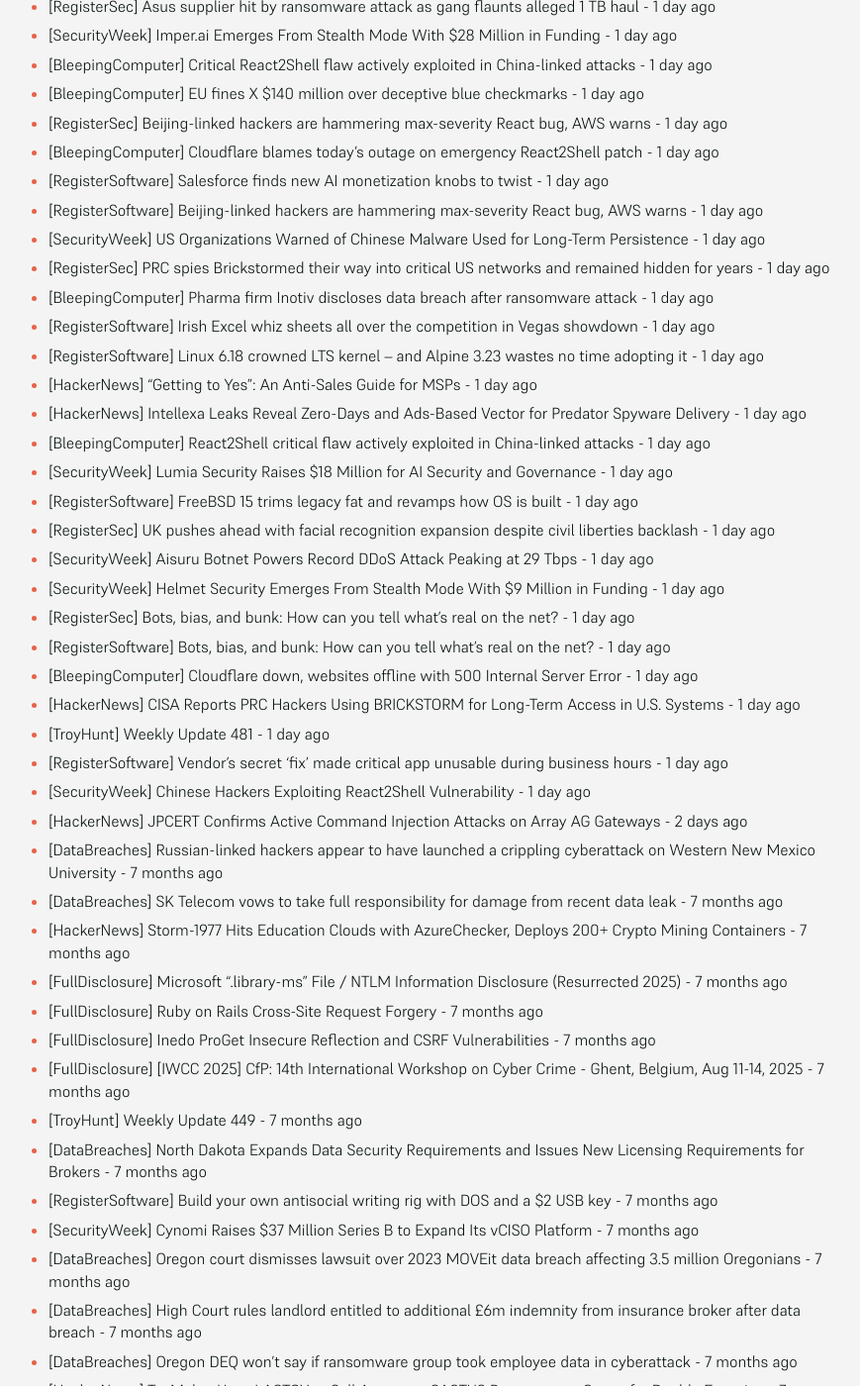
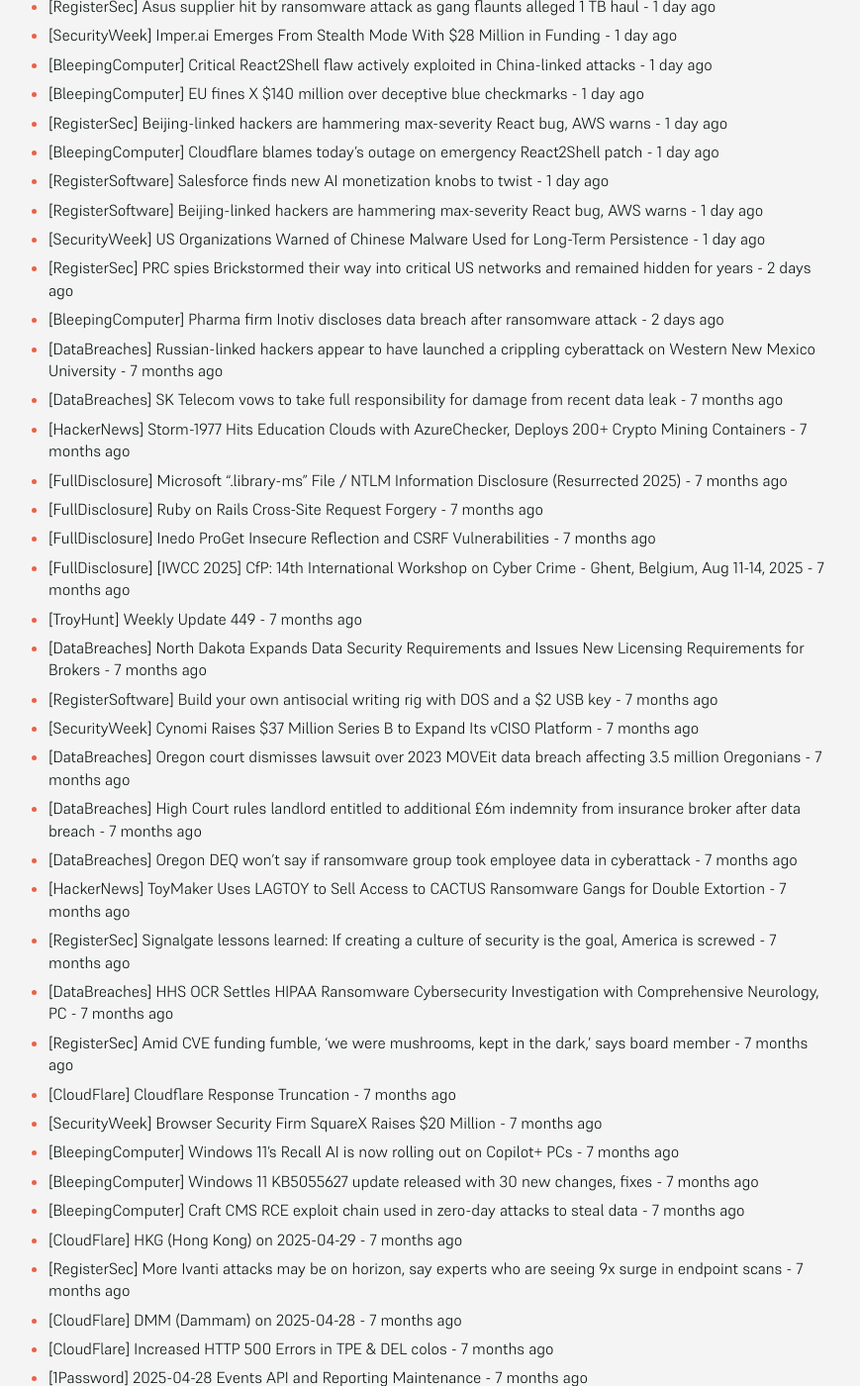
Before and after one commit to SecOpsNews/news, a Jekyll site: the page built from index.md, in a window 1280 px wide and 1400 px high, scrolled down 1133 px. Shown: the whole window at 99% size, without its empty margins (215-1084 px from the left). Built offline with Jekyll 4.4.1, drawn with Linux system fonts in a browser that asks for light colours; some of the changed text lies outside the part shown.

Commit message:
New Feed

```diff
--- a/index.md
+++ b/index.md
@@ -9,13 +9,13 @@ description: Latest Updates
 
 <!-- SecOps start -->
 
-- [BleepingComputer] React2Shell flaw exploited to breach 30 orgs, 77k IP addresses vulnerable - 11 hours ago
-- [BleepingComputer] New wave of VPN login attempts targets Palo Alto GlobalProtect portals - 12 hours ago
-- [HackerNews] Researchers Uncover 30+ Flaws in AI Coding Tools Enabling Data Theft and RCE Attacks - 14 hours ago
-- [BrianKrebs] Drones to Diplomas: How Russia’s Largest Private University is Linked to a $25M Essay Mill - 16 hours ago
-- [HackerNews] Critical React2Shell Flaw Added to CISA KEV After Confirmed Active Exploitation - 19 hours ago
-- [RegisterSec] Death to one-time text codes: Passkeys are the new hotness in MFA - 21 hours ago
-- [HIBP] KinoKong - 817,808 breached accounts - 21 hours ago
+- [BleepingComputer] React2Shell flaw exploited to breach 30 orgs, 77k IP addresses vulnerable - 18 hours ago
+- [BleepingComputer] New wave of VPN login attempts targets Palo Alto GlobalProtect portals - 19 hours ago
+- [HackerNews] Researchers Uncover 30+ Flaws in AI Coding Tools Enabling Data Theft and RCE Attacks - 21 hours ago
+- [BrianKrebs] Drones to Diplomas: How Russia’s Largest Private University is Linked to a $25M Essay Mill - 23 hours ago
+- [HackerNews] Critical React2Shell Flaw Added to CISA KEV After Confirmed Active Exploitation - 1 day ago
+- [RegisterSec] Death to one-time text codes: Passkeys are the new hotness in MFA - 1 day ago
+- [HIBP] KinoKong - 817,808 breached accounts - 1 day ago
 - [RegisterSec] Crims using social media images, videos in 'virtual kidnapping' scams - 1 day ago
 - [CloudFlare] PDX (Portland) on 2025-12-11 - 1 day ago
 - [RegisterSoftware] Salesforce has come up with the most credible threat yet to ServiceNow, and Benioff is crowing about it - 1 day ago
@@ -44,26 +44,8 @@ description: Latest Updates
 - [RegisterSoftware] Salesforce finds new AI monetization knobs to twist - 1 day ago
 - [RegisterSoftware] Beijing-linked hackers are hammering max-severity React bug, AWS warns - 1 day ago
 - [SecurityWeek] US Organizations Warned of Chinese Malware Used for Long-Term Persistence - 1 day ago
-- [RegisterSec] PRC spies Brickstormed their way into critical US networks and remained hidden for years - 1 day ago
-- [BleepingComputer] Pharma firm Inotiv discloses data breach after ransomware attack - 1 day ago
-- [RegisterSoftware] Irish Excel whiz sheets all over the competition in Vegas showdown - 1 day ago
-- [RegisterSoftware] Linux 6.18 crowned LTS kernel – and Alpine 3.23 wastes no time adopting it - 1 day ago
-- [HackerNews] "Getting to Yes": An Anti-Sales Guide for MSPs - 1 day ago
-- [HackerNews] Intellexa Leaks Reveal Zero-Days and Ads-Based Vector for Predator Spyware Delivery - 1 day ago
-- [BleepingComputer] React2Shell critical flaw actively exploited in China-linked attacks - 1 day ago
-- [SecurityWeek] Lumia Security Raises $18 Million for AI Security and Governance - 1 day ago
-- [RegisterSoftware] FreeBSD 15 trims legacy fat and revamps how OS is built - 1 day ago
-- [RegisterSec] UK pushes ahead with facial recognition expansion despite civil liberties backlash - 1 day ago
-- [SecurityWeek] Aisuru Botnet Powers Record DDoS Attack Peaking at 29 Tbps - 1 day ago
-- [SecurityWeek] Helmet Security Emerges From Stealth Mode With $9 Million in Funding - 1 day ago
-- [RegisterSec] Bots, bias, and bunk: How can you tell what's real on the net? - 1 day ago
-- [RegisterSoftware] Bots, bias, and bunk: How can you tell what's real on the net? - 1 day ago
-- [BleepingComputer] Cloudflare down, websites offline with 500 Internal Server Error - 1 day ago
-- [HackerNews] CISA Reports PRC Hackers Using BRICKSTORM for Long-Term Access in U.S. Systems - 1 day ago
-- [TroyHunt] Weekly Update 481 - 1 day ago
-- [RegisterSoftware] Vendor's secret 'fix' made critical app unusable during business hours - 1 day ago
-- [SecurityWeek] Chinese Hackers Exploiting React2Shell Vulnerability - 1 day ago
-- [HackerNews] JPCERT Confirms Active Command Injection Attacks on Array AG Gateways - 2 days ago
+- [RegisterSec] PRC spies Brickstormed their way into critical US networks and remained hidden for years - 2 days ago
+- [BleepingComputer] Pharma firm Inotiv discloses data breach after ransomware attack - 2 days ago
 - [DataBreaches] Russian-linked hackers appear to have launched a crippling cyberattack on Western New Mexico University - 7 months ago
 - [DataBreaches] SK Telecom vows to take full responsibility for damage from recent data leak - 7 months ago
 - [HackerNews] Storm-1977 Hits Education Clouds with AzureChecker, Deploys 200+ Crypto Mining Containers - 7 months ago
```
